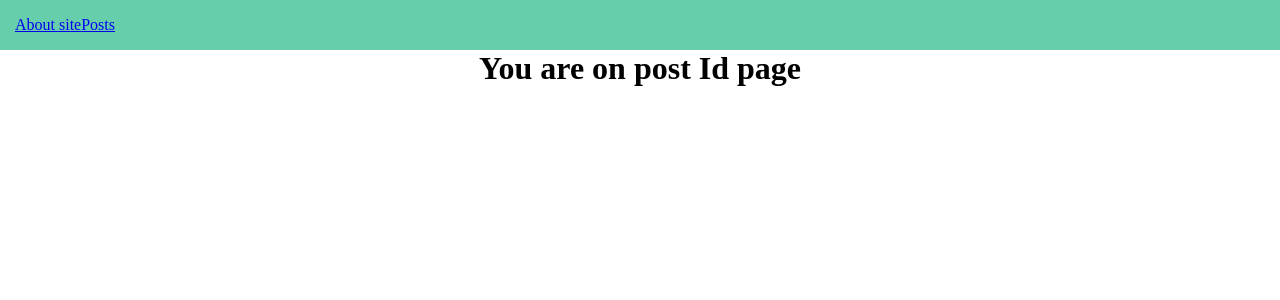
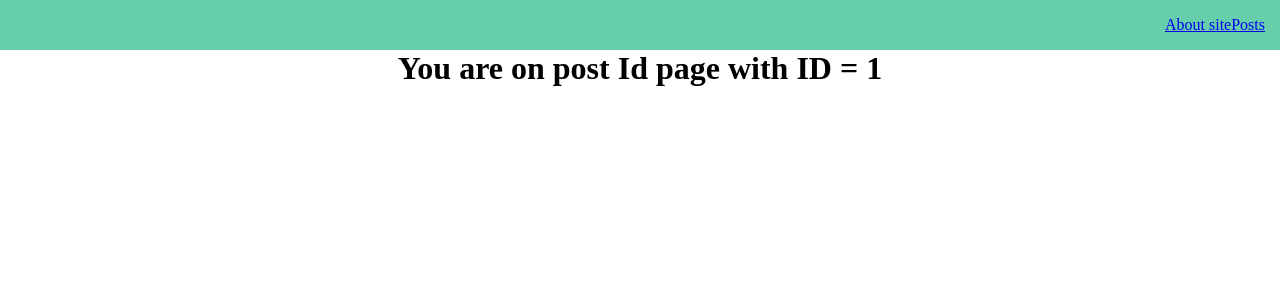
Before and after one commit to AKV85/react2, a React (Create React App) app: page /posts/1 in a window 1280 px wide. Shown: the top 300 px of the page. Built offline with nearby package versions, Linux system fonts and the light colour scheme.

Commit message:
fix some bugs

```diff
--- a/src/components/UI/navbars/Navbar.jsx
+++ b/src/components/UI/navbars/Navbar.jsx
@@ -4,7 +4,7 @@ import { Link } from 'react-router-dom';
 const Navbar = () => {
     return (
         <div className="navbar">
-        <div slassName="navbar__links">
+        <div className="navbar__links">
           <Link to="/about">About site</Link>
           <Link to="/posts">Posts</Link>
         </div>
--- a/src/pages/PostIdPage.jsx
+++ b/src/pages/PostIdPage.jsx
@@ -1,9 +1,12 @@
 import React from 'react';
+import { useParams } from 'react-router-dom';
 
 const PostIdPage = () => {
+    const params = useParams()
+    console.log(params)
     return (
         <div>
-            <h1>You are on post Id page</h1>
+            <h1>You are on post Id page with ID = {params.id}</h1>
         </div>
      );
 }
```
